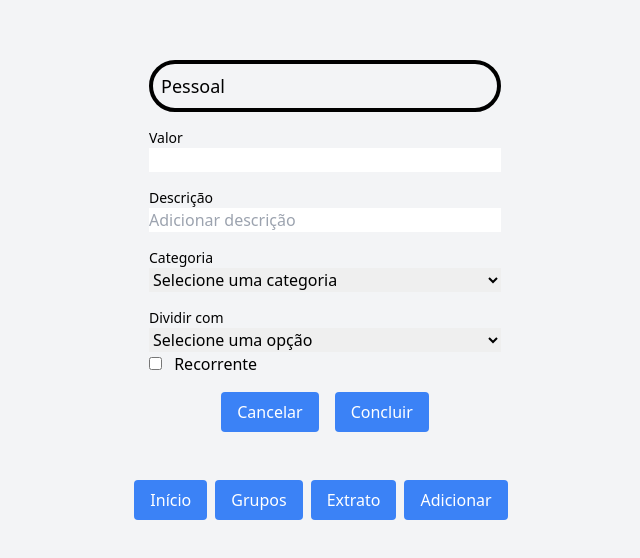
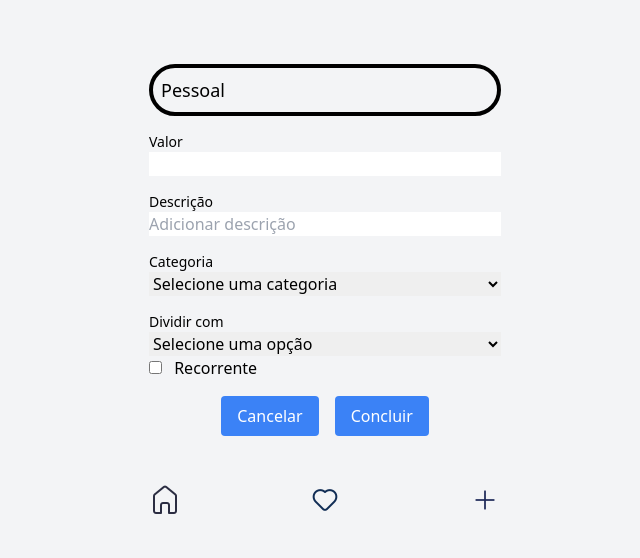
Before and after one commit to dsbfelipe/projeto-fatecso, a website: page prototype/index.html in a window 1280 px wide. Shown: the part 118-676 px from the top of the page, without its empty margins (315-955 px from the left). Drawn offline with nearby package versions, Linux system fonts and the light colour scheme.

Commit message:
menu upload

```diff
--- a/prototype/index.html
+++ b/prototype/index.html
@@ -57,12 +57,19 @@
         </form>
       </section>
     </main>
-    <footer class="py-4 px-4">
-      <div class="flex flex-row justify-center">
-        <a href="#" class="bg-blue-500 text-white py-2 px-4 rounded mr-2">Início</a>
-        <a href="#" class="bg-blue-500 text-white py-2 px-4 rounded mr-2">Grupos</a>
-        <a href="#" class="bg-blue-500 text-white py-2 px-4 rounded mr-2">Extrato</a>
-        <a href="#" class="bg-blue-500 text-white py-2 px-4 rounded mr-2">Adicionar</a>
+       <footer class="py-4 px-4 flex justify-center">
+      <div class="flex flex-row items-center space-x-32">
+        <button class="icon-button">
+          <img src="images/house.png" class="mr-2">
+        </button>
+
+        <button class="icon-button">
+          <img src="images/love.png" class="mr-2">
+        </button>
+
+        <button class="icon-button">
+          <img src="images/plus.png" class="mr-2">
+        </button>
       </div>
     </footer>
   </div>
```
